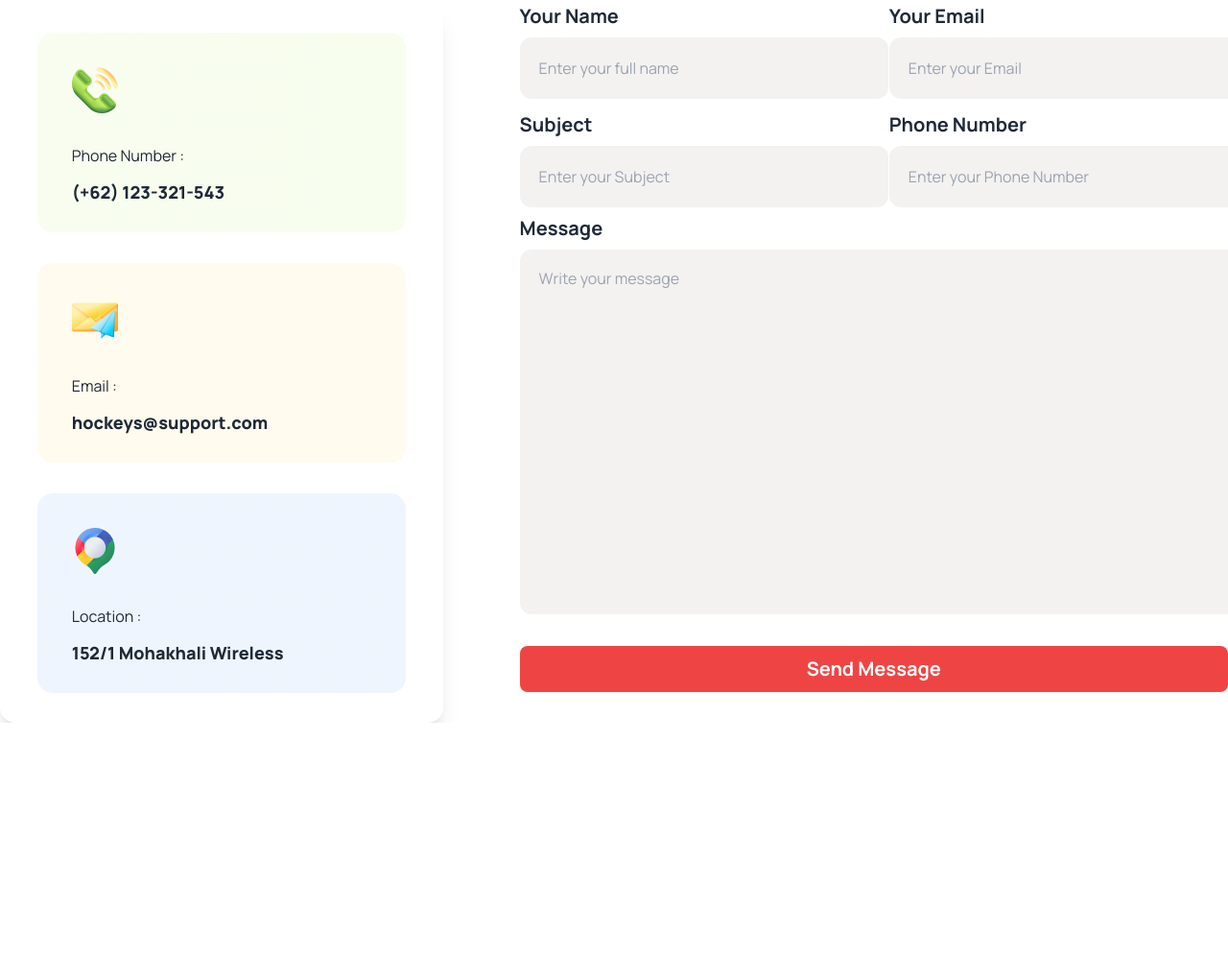
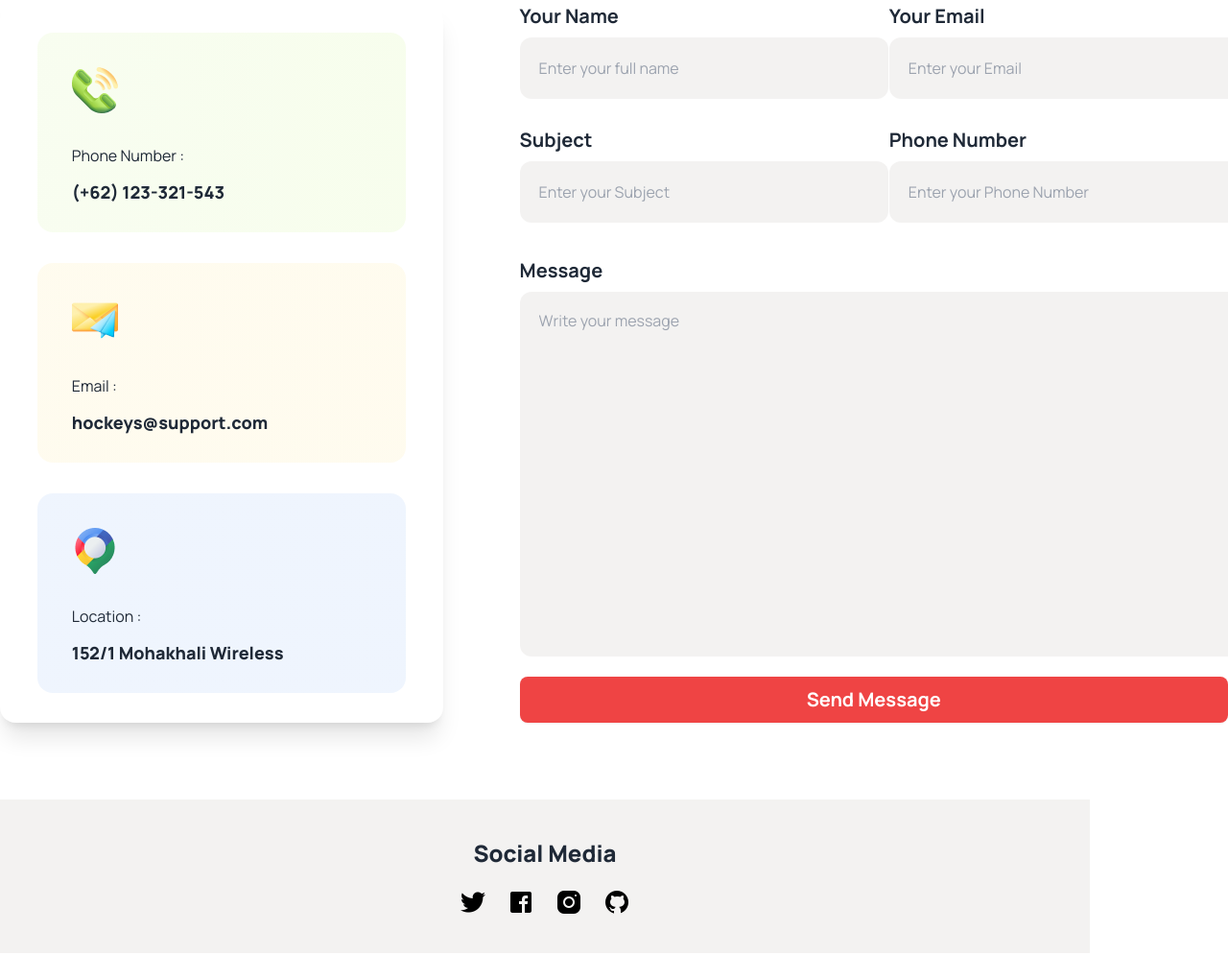
Before and after one commit to Muhammadifat/B9A3, a plain HTML site: page index.html in a window 1280 px wide. Shown: the part 4873-5868 px from the top of the page at 96% size. Before the commit the page ends 5626 px from the top, so only its background shows below. Drawn offline with nearby package versions, Linux system fonts and the light colour scheme.

Commit message:
main section complete

```diff
--- a/index.html
+++ b/index.html
@@ -593,30 +593,45 @@
       </label>
     </form>
 
-      <form class="mt-5 lg:mt-20 ">
+      <form class="mt-5 lg:mt-32 ">
       <label class="space-y-2" for="Subject"> <span class="text-xl font-bold">Subject</span> <br>
         <input class="bg-[#8883731a] w-[335px] lg:w-96 h-16 rounded-xl px-5" type="text" id="Subject" placeholder="Enter your Subject">
       </label>
     </form>
 
-      <form class="mt-5 lg:mt-20">
+      <form class="mt-5 lg:mt-32">
       <label class="space-y-2" for="Phone Number"> <span class="text-xl font-bold">Phone Number</span> <br>
         <input class="bg-[#8883731a] w-[335px] lg:w-96 h-16 rounded-xl px-5" type="text" id="Email" placeholder="Enter your Phone Number">
       </label>
     </form>
-      <form class="col-span-2 mt-5 lg:-mt-6">
+      <form class="col-span-2 mt-5 lg:mt-9">
       <label class="space-y-2" for="Message"> <span class="text-xl font-bold">Message</span> <br>
         <input class="bg-[#8883731a] w-[335px] lg:w-[800px]  h-[200px] lg:h-[380px] rounded-xl px-5 pb-36 lg:pb-80" type="text" id="Email" placeholder="Write your message">
       </label>
     </form>
 
-    <button class="btn btn-block col-span-2 text-xl font-bold text-white bg-red-500 hover:text-red-500 hover:bg-[#8883731a] border-none mt-5 lg:mt-0">Send Message</button>
+    <button class="btn btn-block col-span-2 text-xl font-bold text-white bg-red-500 hover:text-red-500 hover:bg-[#8883731a] border-none mt-5 lg:mt-5">Send Message</button>
 
   </div>
 
  </section>
 
   <!-- Get In Touch sections end  -->
+  <!-- Social Media last section start  -->
+  <div class="bg-[#8883731a] h-40 mt-20 mr-36 w-[335px] lg:w-auto">
+    <div class="space-y-5 py-10 ">
+    <h3 class="text-2xl font-extrabold text-center">Social Media</h3>
+    <div class="flex gap-x-5 justify-center items-center">
+      <img src="./Images/twitter-.png" alt="">
+      <img src="./Images/facebook.png" alt="">
+      <img src="./Images/instagram.png" alt="">
+      <img src="./Images/github.png" alt="">
+    </div>
+  </div>
+
+
+  </div>
+  <!-- Social Media last section end  -->
 
     </main>
     <footer></footer>
```
Also changed, not shown: Images/facebook.png (added), Images/github.png (added), Images/instagram.png (added), Images/twitter-.png (added).
